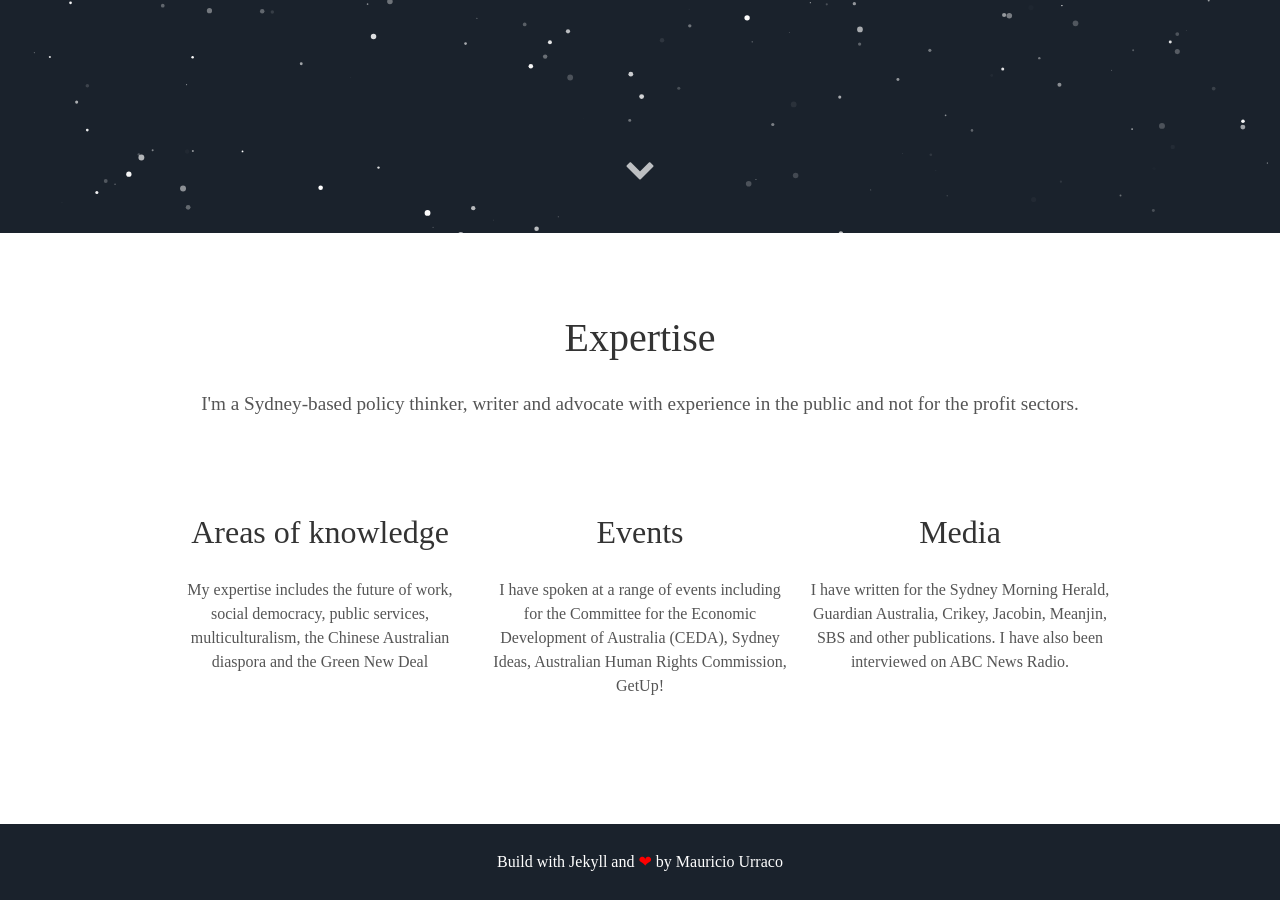
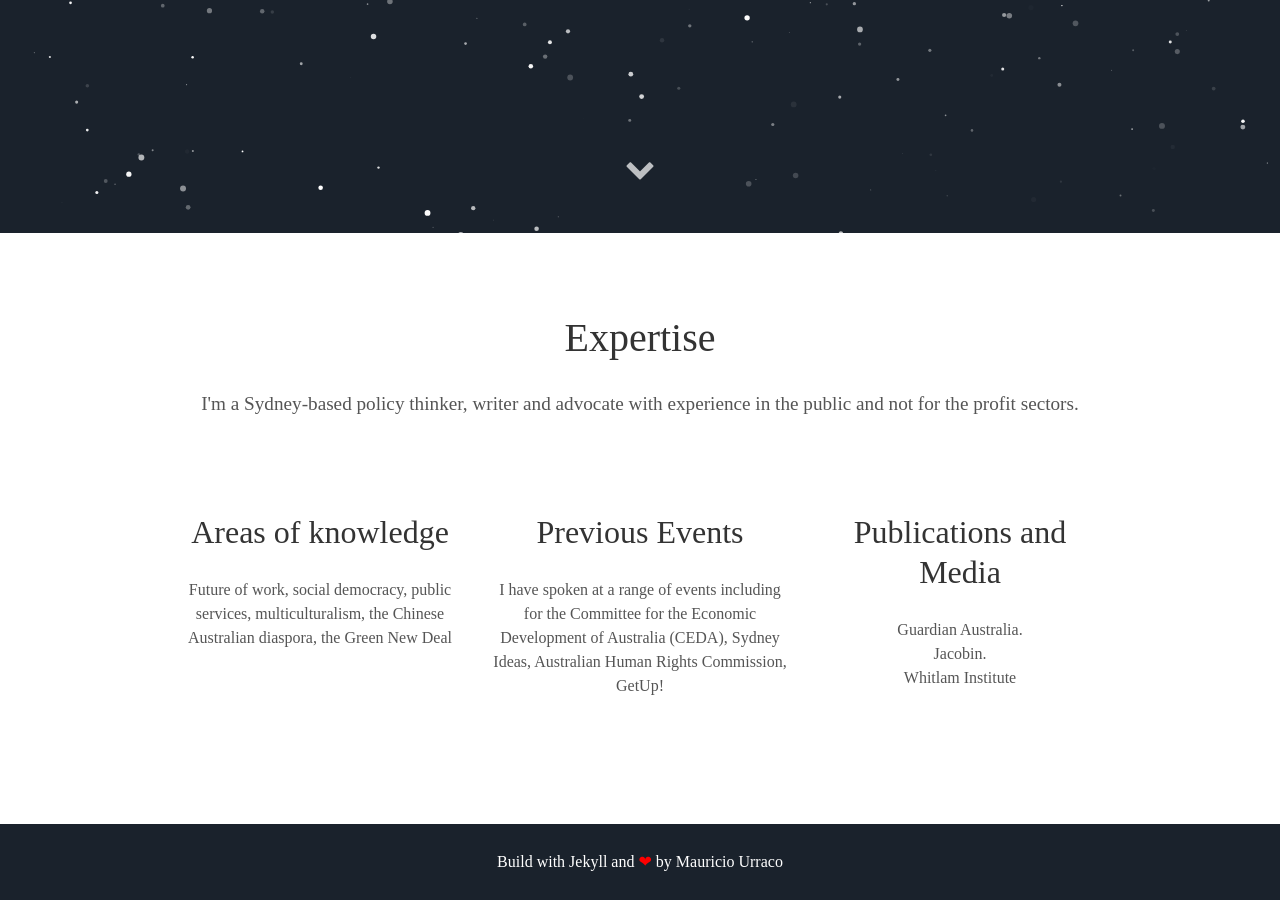
Before and after one commit to ofchiumq/osmondchiu.github.io, a Jekyll site: the page built from index.html, in a window 1280 px wide and 900 px high, scrolled down 667 px. Built offline with Jekyll 4.4.1, drawn with Linux system fonts in a browser that asks for light colours; some web fonts are replaced.

Commit message:
Update about.html

```diff
--- a/_includes/about.html
+++ b/_includes/about.html
@@ -5,14 +5,18 @@
 <div class="user">
   <div class="tech">
     <h2>Areas of knowledge</h2>
-    <p>My expertise includes the future of work, social democracy, public services, multiculturalism, the Chinese Australian diaspora and the Green New Deal</p>
+    <p>Future of work, social democracy, public services, multiculturalism, the Chinese Australian diaspora, the Green New Deal</p>
   </div>
   <div class="tech">
-    <h2>Events</h2>
+    <h2>Previous Events</h2>
     <p>I have spoken at a range of events including for the Committee for the Economic Development of Australia (CEDA), Sydney Ideas, Australian Human Rights Commission, GetUp!</p>
   </div>
   <div class="tech">
-    <h2>Media</h2>
-    <p>I have written for the Sydney Morning Herald, Guardian Australia, Crikey, Jacobin, Meanjin, SBS and other publications. I have also been interviewed on ABC News Radio.</p>
+    <h2>Publications and Media</h2>
+    <p>Guardian Australia.</br>
+      Jacobin.</br>
+      Whitlam Institute</br>
+
+    </p>
   </div>
 </div>
```
